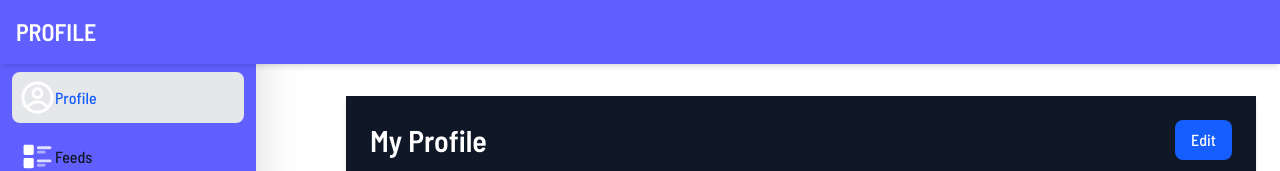
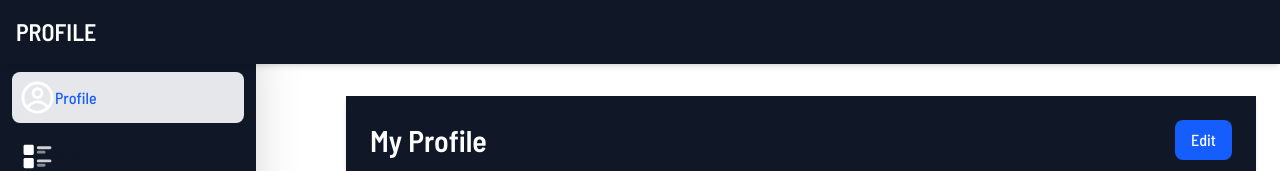
Before and after one commit to maryammagdy123/SocialApp, a React (Vite) app: page /profile in a window 1280 px wide. Shown: the top 171 px of the page. Built offline with nearby package versions, Linux system fonts and the light colour scheme; no server answers; sample sign-in values are in the browser's storage; a web font is replaced by a local one.

Commit message:
Refactor color scheme to use gray-900 for consistency across AsideBar, Navbar, Login, Register, and Post components

```diff
--- a/src/Components/AsideBar/AsideBar.jsx
+++ b/src/Components/AsideBar/AsideBar.jsx
@@ -27,8 +27,7 @@ export default function AsideBar() {
   }
 
   function getIconClasses(isActive) {
-    return `transition duration-75 ${
-      isActive
+    return `transition duration-75 ${isActive
       ? "text-blue-600 dark:text-white"
       : "text-gray-500 dark:text-gray-400 group-hover:text-gray-900 dark:group-hover:text-white"
       }`;
@@ -41,7 +40,7 @@ return (
 
       <aside
         id="default-sidebar"
-        className={`fixed top-0 left-0 z-40 w-64 h-screen transition-transform  bg-indigo-500 shadow-2xl
+        className={`fixed top-0 left-0 z-40 w-64 h-screen transition-transform  bg-gray-900 shadow-2xl
           ${isOpen ? "translate-x-0" : "-translate-x-full"}
           lg:translate-x-0`}
         aria-label="Sidebar"
--- a/src/Components/Navbar/Navbar.jsx
+++ b/src/Components/Navbar/Navbar.jsx
@@ -20,7 +20,7 @@ export default function Navbar() {
   const isProfilePage = location.pathname === "/profile"
 
   return (
-    <nav className=" bg-indigo-500 border-gray-200  sm:mr-64 fixed top-0 left-0 w-full z-50 shadow-md">
+    <nav className="  bg-gray-900 border-gray-200  sm:mr-64 fixed top-0 left-0 w-full z-50 shadow-md">
       <div className="max-w-screen-xl flex flex-wrap items-center justify-between mx-auto p-4">
 
 
--- a/src/Components/Post/Post.jsx
+++ b/src/Components/Post/Post.jsx
@@ -35,7 +35,7 @@ export default function Post({ post, showDetailsButton = true, showAllComments =
 
 
 	return (
-		<div className={isProfilePage ? " max-w-lg bg-gray-900 rounded-xl shadow-md py-6 px-4 sm:px-6" : "bg-gray-900 rounded-xl shadow-md py-6 px-4 sm:px-6 w-full "}>
+		<div className={` bg-gray-900 rounded-xl shadow-md py-6 px-4 sm:px-6 ${isProfilePage ? "max-w-lg" : "w-full"}`}>
 
 			{/* User Info */}
 			<div className='flex justify-between items-center'>
--- a/src/Pages/Login/Login.jsx
+++ b/src/Pages/Login/Login.jsx
@@ -64,7 +64,7 @@ export default function Login() {
 	return (
 		<>
 
-			<section className="login min-h-screen bg-indigo-500 flex flex-col justify-center items-center md:p-20 p-4 ">
+			<section className="login min-h-screen  bg-gray-900 flex flex-col justify-center items-center md:p-20 p-4 ">
 			{/* <h1 className='text-4xl text-center text-white p-4'>Linked Post</h1> */}
 				<div className="card min-h-[500px] flex flex-col lg:flex-row bg-white w-full max-w-4xl rounded-lg overflow-hidden shadow-lg  ">
 
--- a/src/Pages/Register/Register.jsx
+++ b/src/Pages/Register/Register.jsx
@@ -9,7 +9,7 @@ export default function Register() {
 	return (
 
 		<>
-			<div className="register min-h-screen bg-indigo-500 flex  justify-center items-center md:p-30 p-4">
+			<div className="register min-h-screen  bg-gray-900 flex  justify-center items-center md:p-30 p-4">
 				<div className="card min-h-[500px] flex flex-col-reverse md:flex-row-reverse bg-white w-full max-w-4xl  rounded-lg overflow-hidden shadow-lg">
 
 
```
Lines whose indentation alone changed are shown as unchanged.
